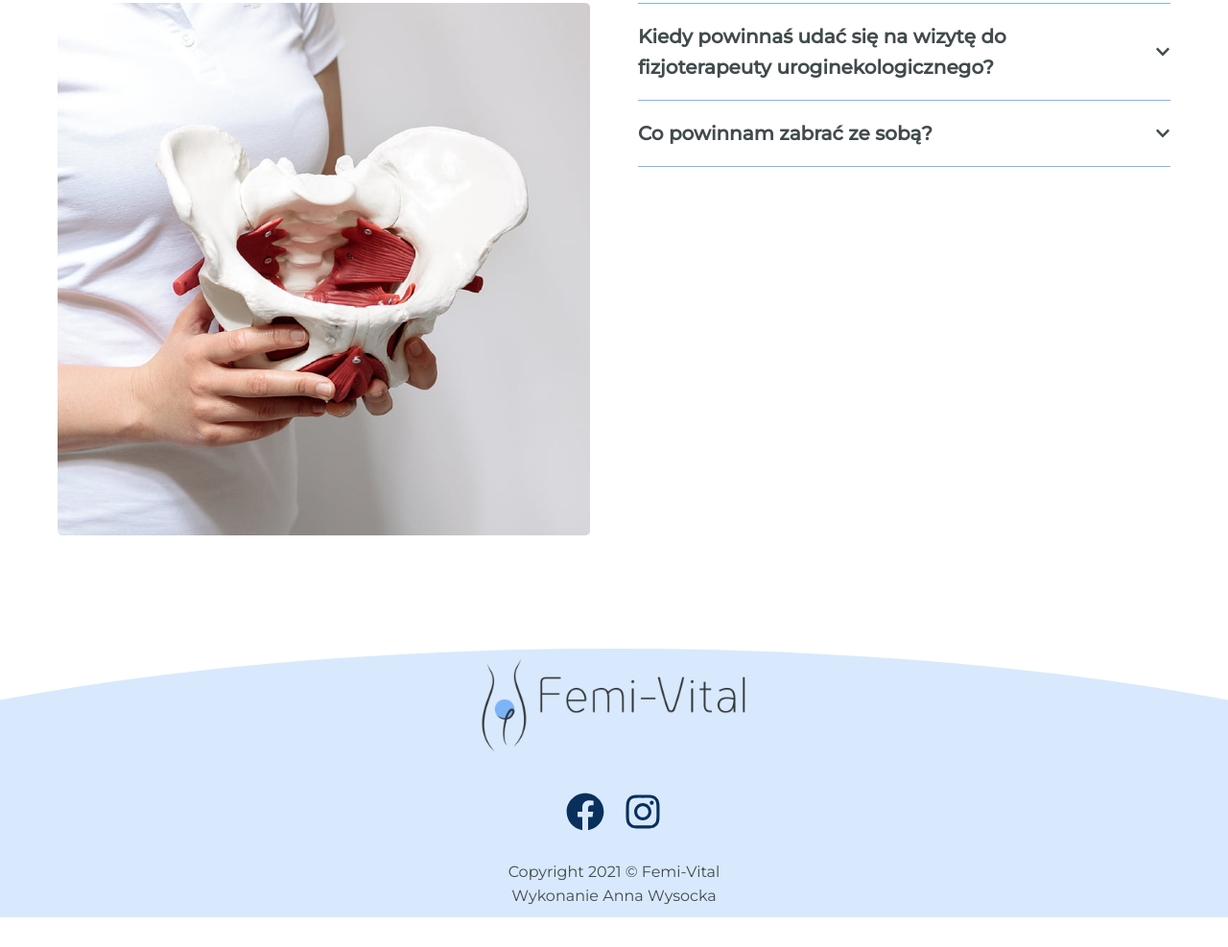
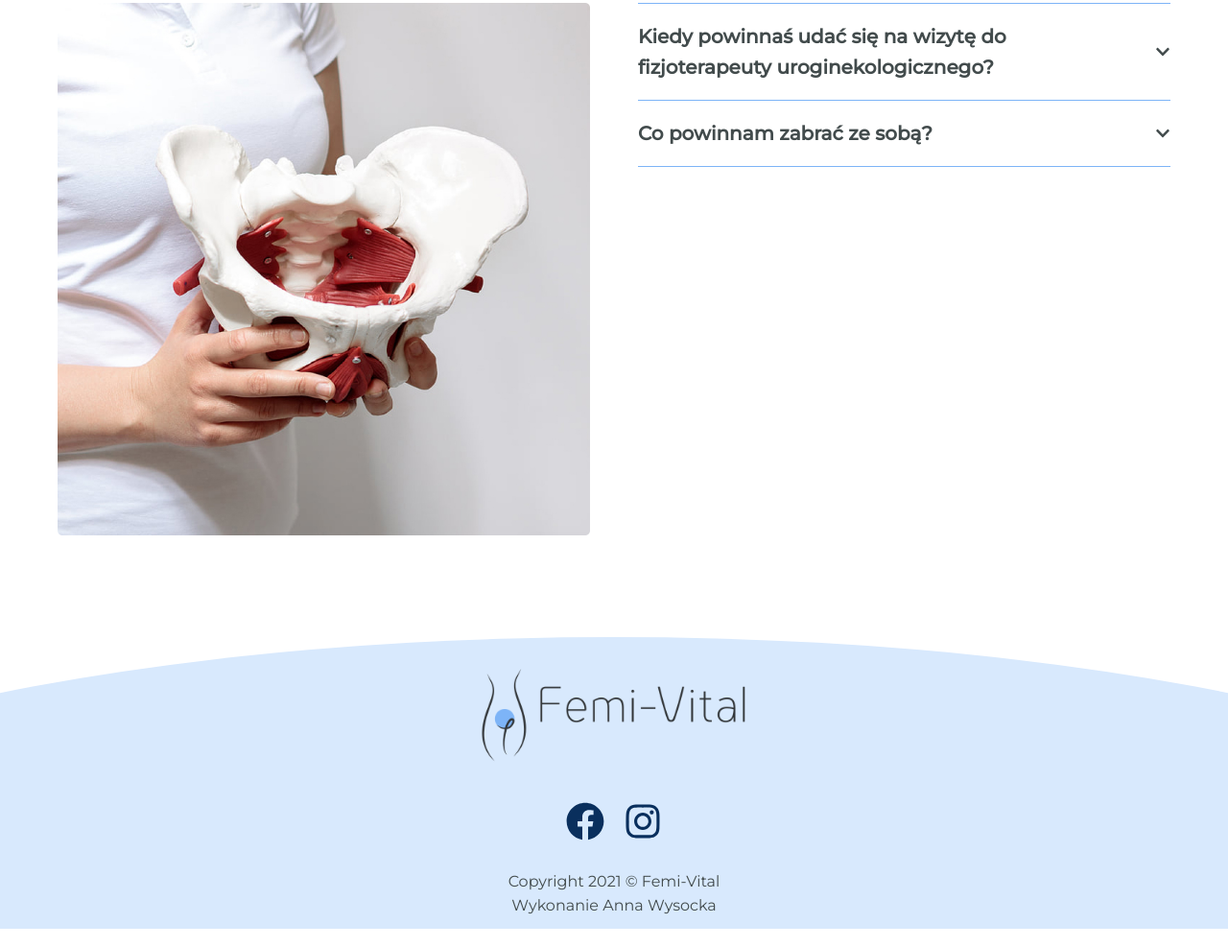
Before and after one commit to awysocka/femi-vital-web, a Gatsby site: page / in a window 1280 px wide. Shown: the part 6063-7050 px from the top of the page at 96% size. Built offline with nearby package versions, Linux system fonts and the light colour scheme; Gatsby itself is replaced by a stand-in of ours.

Commit message:
Fix padding issue

```diff
--- a/src/components/Footer/Footer.style.js
+++ b/src/components/Footer/Footer.style.js
@@ -18,9 +18,13 @@ export const RoundBackground = styled.div`
   min-height: 250px;
   max-height: 800px;
   width: 100%;
-  height: 35vh;
+  height: 36vh;
   overflow: hidden;
   z-index: -2;
+
+  ${({ theme }) => theme.mq.desktop} {
+    height: 38vh;
+  }
 
   &:before {
     content: '';
@@ -57,7 +61,7 @@ export const SocialMediaContainer = styled.div`
 
     ${({ theme }) => theme.mq.tablet} {
       margin: 35px 10px 25px;
-  }
+    }
   }
 `;
 
@@ -69,7 +73,7 @@ export const Content = styled.div`
   padding: 20px;
 
   ${({ theme }) => theme.mq.desktop} {
-    padding: 40px;
+    padding: 40px 20px 20px;
   }
 
   p {
```
